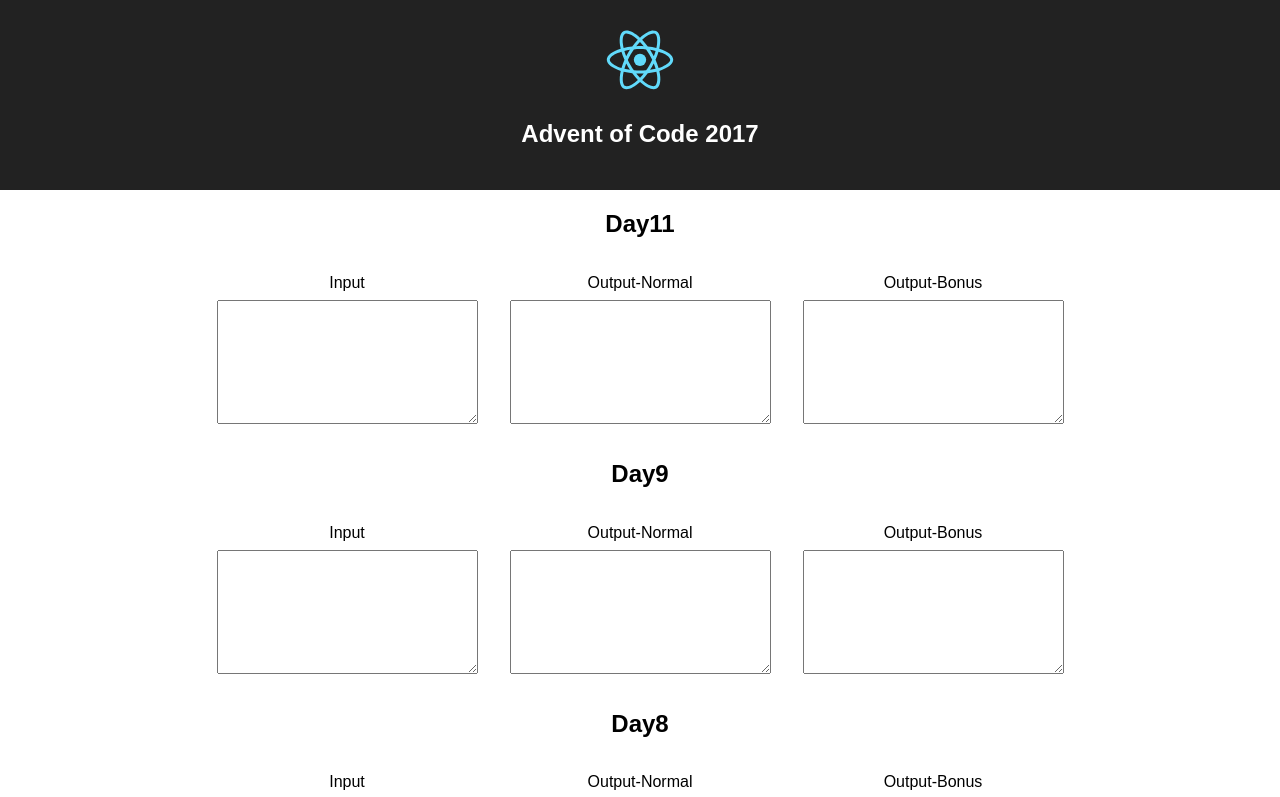
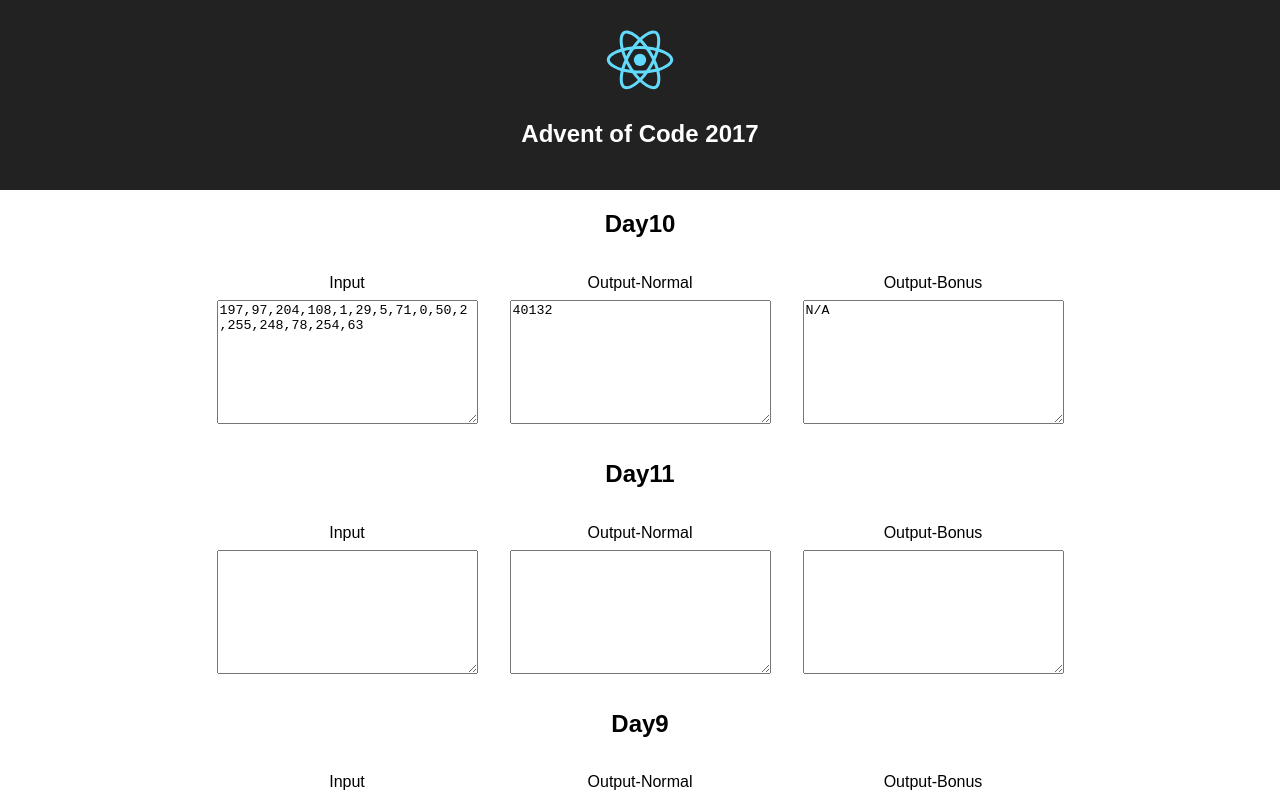
Before and after one commit to tudorpavel/advent-2017, a React (Create React App) app: page / in a window 1280 px wide. Shown: the top 797 px of the page. Built offline with nearby package versions, Linux system fonts and the light colour scheme.

Commit message:
solve Day10-Normal

```diff
--- a/src/App.js
+++ b/src/App.js
@@ -13,6 +13,7 @@ import * as day6 from './utils/day6';
 import * as day7 from './utils/day7';
 import * as day8 from './utils/day8';
 import * as day9 from './utils/day9';
+import * as day10 from './utils/day10';
 import * as day11 from './utils/day11';
 
 class App extends Component {
@@ -24,6 +25,11 @@ class App extends Component {
           <h1 className="App__title">Advent of Code 2017</h1>
         </header>
         <div className="App__content">
+          <DayContainer
+            titleId="Day10"
+            dayHandler={ day10 }
+            inputText="197,97,204,108,1,29,5,71,0,50,2,255,248,78,254,63"
+          />
           <DayContainer
             titleId="Day11"
             dayHandler={ day11 }
--- /dev/null
+++ b/src/utils/day10.js
@@ -0,0 +1,20 @@
+import Circle from './day10/Circle';
+
+const parseInput = (inputText) => {
+  return inputText.split(',').map(length => parseInt(length, 10));
+}
+
+export function normal(inputText) {
+  const lengths = parseInput(inputText);
+  const circle = new Circle();
+
+  for (let length of lengths) {
+    circle.step(length);
+  }
+
+  return (circle.list[0] * circle.list[1]).toString();
+};
+
+export function bonus(inputText) {
+  return 'N/A';
+};
--- /dev/null
+++ b/src/utils/day10/Circle.js
@@ -0,0 +1,29 @@
+export default class Circle {
+  static size = 256;
+
+  constructor() {
+    this.list = [];
+    this.currentIndex = 0;
+    this.currentSkip = 0;
+
+    for (let i = 0; i < Circle.size; i++) {
+      this.list[i] = i;
+    }
+  }
+
+  step(length) {
+    for (let i = 0; i < Math.floor(length / 2); i++) {
+      const swapIndex1 = (this.currentIndex + i) % Circle.size;
+      const swapIndex2 = (this.currentIndex + length - i - 1) % Circle.size;
+
+      let aux = this.list[swapIndex1];
+      this.list[swapIndex1] = this.list[swapIndex2];
+      this.list[swapIndex2] = aux;
+    }
+
+    this.currentIndex = (
+      this.currentIndex + length + this.currentSkip
+    ) % Circle.size;
+    this.currentSkip++;
+  }
+}
```
